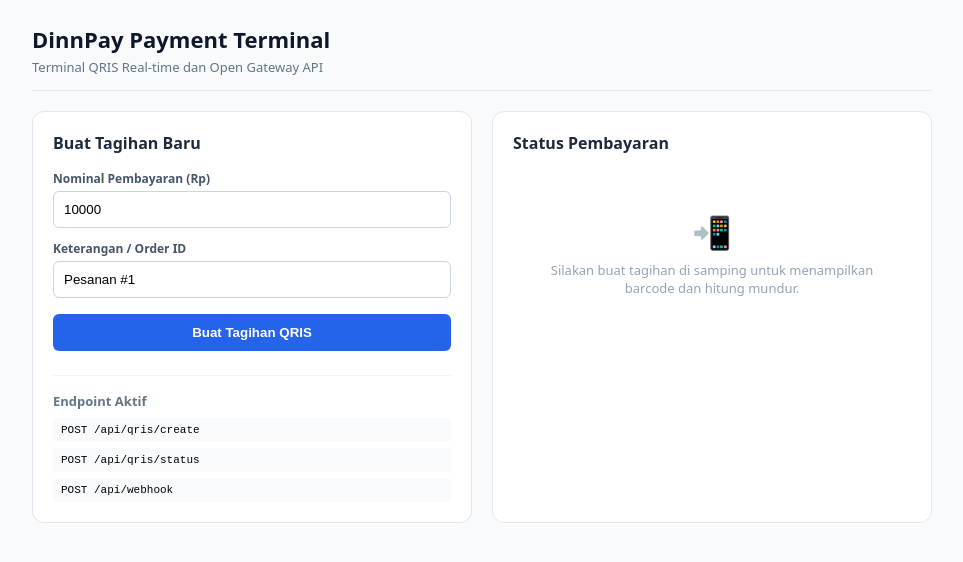
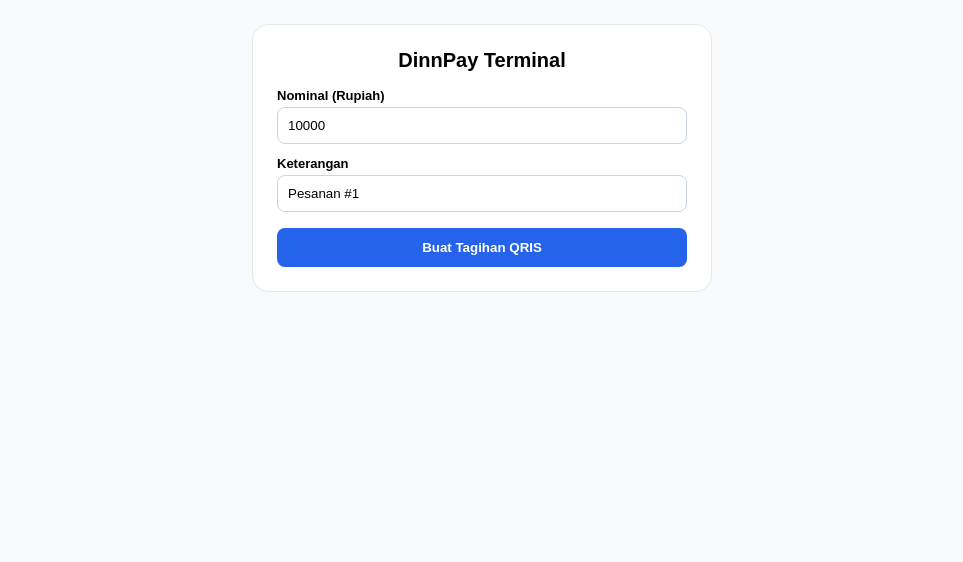
Before and after one commit to DINSTORE99/dinpay, a Next.js app: page / in a window 1280 px wide. Shown: the top 562 px of the page, without its empty margins (158-1121 px from the left). Built offline with nearby package versions, Linux system fonts and the light colour scheme.

Commit message:
Refactor HomePage and implement payment handling
Refactor HomePage to use PaymentContent component and manage payment state from URL parameters. Added loading states and improved error handling.

```diff
--- a/src/app/page.jsx
+++ b/src/app/page.jsx
@@ -1,10 +1,17 @@
 "use client";
 
-import { useState, useEffect } from "react";
+import { useState, useEffect, Suspense } from "react";
+import { useSearchParams } from "next/navigation";
 
-export default function HomePage() {
-  const [amount, setAmount] = useState(10000);
-  const [desc, setDesc] = useState("Pesanan #1");
+function PaymentContent() {
+  const searchParams = useSearchParams();
+
+  // Ambil parameter otomatis dari URL jika ada
+  const queryAmount = searchParams.get("amount") || "10000";
+  const queryOrderId = searchParams.get("order_id") || "Pesanan #1";
+
+  const [amount, setAmount] = useState(Number(queryAmount));
+  const [desc, setDesc] = useState(queryOrderId);
   const [loading, setLoading] = useState(false);
   const [qris, setQris] = useState(null);
   const [status, setStatus] = useState("pending");
@@ -12,8 +19,7 @@
   const [checking, setChecking] = useState(false);
   const [errorMsg, setErrorMsg] = useState("");
 
-  const handleCreate = async (e) => {
-    e.preventDefault();
+  const generateQris = async (nominal, keterangan) => {
     setLoading(true);
     setErrorMsg("");
     setStatus("pending");
@@ -22,7 +28,11 @@
       const res = await fetch("/api/qris/create", {
         method: "POST",
         headers: { "Content-Type": "application/json" },
-        body: JSON.stringify({ amount, description: desc, testMode: false }),
+        body: JSON.stringify({
+          amount: Number(nominal),
+          description: keterangan,
+          testMode: false,
+        }),
       });
 
       const result = await res.json();
@@ -39,6 +49,18 @@
     } finally {
       setLoading(false);
     }
+  };
+
+  // Otomatis buat QRIS jika diakses lewat link order (ada ?amount=... di URL)
+  useEffect(() => {
+    if (searchParams.get("amount")) {
+      generateQris(searchParams.get("amount"), searchParams.get("order_id") || "Invoice");
+    }
+  }, [searchParams]);
+
+  const handleManualSubmit = (e) => {
+    e.preventDefault();
+    generateQris(amount, desc);
   };
 
   const checkStatus = async () => {
@@ -61,6 +83,7 @@
     }
   };
 
+  // Timer hitung mundur & auto cek status tiap 5 detik
   useEffect(() => {
     if (!qris || status === "success" || status === "expired") return;
 
@@ -92,22 +115,14 @@
   };
 
   return (
-    <main style={{ maxWidth: 900, margin: "24px auto", padding: "0 16px", fontFamily: "system-ui, -apple-system, sans-serif" }}>
-      <header style={{ marginBottom: 20, borderBottom: "1px solid #e2e8f0", paddingBottom: 14 }}>
-        <h1 style={{ margin: 0, fontSize: 22, color: "#0f172a" }}>DinnPay Payment Terminal</h1>
-        <p style={{ margin: "4px 0 0", color: "#64748b", fontSize: 13 }}>
-          Terminal QRIS Real-time dan Open Gateway API
-        </p>
-      </header>
+    <main style={{ maxWidth: 460, margin: "24px auto", padding: "0 16px", fontFamily: "sans-serif" }}>
+      <div style={{ background: "#ffffff", padding: 24, borderRadius: 16, border: "1px solid #e2e8f0" }}>
+        <h2 style={{ margin: "0 0 16px", fontSize: 20, textAlign: "center" }}>DinnPay Terminal</h2>
 
-      <div style={{ display: "grid", gridTemplateColumns: "repeat(auto-fit, minmax(320px, 1fr))", gap: 20 }}>
-        {/* Kolom 1: Form Tagihan */}
-        <section style={{ background: "#ffffff", padding: 20, borderRadius: 12, border: "1px solid #e2e8f0" }}>
-          <h2 style={{ fontSize: 16, marginTop: 0, marginBottom: 16, color: "#1e293b" }}>Buat Tagihan Baru</h2>
-
-          <form onSubmit={handleCreate}>
-            <label style={{ display: "block", fontSize: 12, marginBottom: 4, fontWeight: 600, color: "#475569" }}>
-              Nominal Pembayaran (Rp)
+        {!qris ? (
+          <form onSubmit={handleManualSubmit}>
+            <label style={{ display: "block", fontSize: 13, marginBottom: 4, fontWeight: 600 }}>
+              Nominal (Rupiah)
             </label>
             <input
               type="number"
@@ -115,93 +130,66 @@
               step={100}
               value={amount}
               onChange={(e) => setAmount(Number(e.target.value))}
-              style={{ width: "100%", padding: 10, marginBottom: 12, borderRadius: 6, border: "1px solid #cbd5e1", boxSizing: "border-box" }}
+              style={{ width: "100%", padding: 10, marginBottom: 12, borderRadius: 8, border: "1px solid #cbd5e1", boxSizing: "border-box" }}
               required
             />
 
-            <label style={{ display: "block", fontSize: 12, marginBottom: 4, fontWeight: 600, color: "#475569" }}>
-              Keterangan / Order ID
+            <label style={{ display: "block", fontSize: 13, marginBottom: 4, fontWeight: 600 }}>
+              Keterangan
             </label>
             <input
               type="text"
               value={desc}
               onChange={(e) => setDesc(e.target.value)}
-              style={{ width: "100%", padding: 10, marginBottom: 16, borderRadius: 6, border: "1px solid #cbd5e1", boxSizing: "border-box" }}
+              style={{ width: "100%", padding: 10, marginBottom: 16, borderRadius: 8, border: "1px solid #cbd5e1", boxSizing: "border-box" }}
               required
             />
 
-            {errorMsg && <p style={{ color: "#dc2626", fontSize: 12, margin: "0 0 12px" }}>{errorMsg}</p>}
+            {errorMsg && <p style={{ color: "#dc2626", fontSize: 13, margin: "0 0 12px" }}>{errorMsg}</p>}
 
             <button
               type="submit"
               disabled={loading}
               style={{
                 width: "100%",
-                padding: 11,
+                padding: 12,
                 background: "#2563eb",
-                color: "#ffffff",
+                color: "#fff",
                 border: "none",
-                borderRadius: 6,
+                borderRadius: 8,
                 fontWeight: 600,
                 cursor: loading ? "not-allowed" : "pointer",
               }}
             >
-              {loading ? "Memproses Transaksi..." : "Buat Tagihan QRIS"}
+              {loading ? "Memproses Order..." : "Buat Tagihan QRIS"}
             </button>
           </form>
-
-          {/* Ringkasan Endpoint Terpasang */}
-          <div style={{ marginTop: 24, paddingTop: 16, borderTop: "1px solid #f1f5f9" }}>
-            <h3 style={{ fontSize: 13, margin: "0 0 8px", color: "#64748b" }}>Endpoint Aktif</h3>
-            <code style={{ display: "block", fontSize: 11, background: "#f8fafc", padding: "6px 8px", borderRadius: 4, marginBottom: 6 }}>
-              POST /api/qris/create
-            </code>
-            <code style={{ display: "block", fontSize: 11, background: "#f8fafc", padding: "6px 8px", borderRadius: 4, marginBottom: 6 }}>
-              POST /api/qris/status
-            </code>
-            <code style={{ display: "block", fontSize: 11, background: "#f8fafc", padding: "6px 8px", borderRadius: 4 }}>
-              POST /api/webhook
-            </code>
-          </div>
-        </section>
-
-        {/* Kolom 2: Status Transaksi & Monitor QRIS */}
-        <section style={{ background: "#ffffff", padding: 20, borderRadius: 12, border: "1px solid #e2e8f0", textAlign: "center" }}>
-          <h2 style={{ fontSize: 16, marginTop: 0, marginBottom: 16, textAlign: "left", color: "#1e293b" }}>
-            Status Pembayaran
-          </h2>
-
-          {!qris ? (
-            <div style={{ padding: "40px 16px", color: "#94a3b8" }}>
-              <div style={{ fontSize: 32, marginBottom: 8 }}>📲</div>
-              <p style={{ margin: 0, fontSize: 13 }}>Silakan buat tagihan di samping untuk menampilkan barcode dan hitung mundur.</p>
-            </div>
         ) : (
-            <div>
+          <div style={{ textAlign: "center" }}>
             {status === "pending" && (
               <>
                 <div style={{ display: "inline-block", padding: "4px 12px", borderRadius: 16, background: "#fef3c7", color: "#92400e", fontSize: 12, fontWeight: 600, marginBottom: 10 }}>
-                    Menunggu Pembayaran
+                  ⏳ Menunggu Pembayaran
                 </div>
 
-                  <div style={{ fontSize: 12, color: "#64748b" }}>Masa Aktif QR:</div>
+                <div style={{ fontSize: 12, color: "#64748b" }}>Batas Waktu Bayar</div>
                 <div style={{ fontSize: 24, fontWeight: 700, color: timeLeft <= 60 ? "#dc2626" : "#0f172a", marginBottom: 12 }}>
                   {formatTime(timeLeft)}
                 </div>
 
-                  <div style={{ background: "#f8fafc", padding: 12, borderRadius: 8, border: "1px solid #f1f5f9", marginBottom: 14 }}>
-                    <div style={{ fontSize: 12, color: "#64748b" }}>Total Bayar:</div>
-                    <div style={{ fontSize: 22, fontWeight: 800, color: "#0f172a" }}>
+                <div style={{ background: "#f8fafc", padding: 12, borderRadius: 10, border: "1px solid #f1f5f9", marginBottom: 14 }}>
+                  <div style={{ fontSize: 12, color: "#64748b" }}>Keterangan: {desc}</div>
+                  <div style={{ fontSize: 22, fontWeight: 800, color: "#0f172a", marginTop: 4 }}>
                     Rp {qris.total_amount?.toLocaleString("id-ID")}
                   </div>
                   {qris.amount_uniq > 0 && (
                     <small style={{ color: "#dc2626", fontSize: 11 }}>
-                        (Wajib pas dengan kode unik: {qris.amount_uniq})
+                      (Wajib pas sesuai kode unik {qris.amount_uniq})
                     </small>
                   )}
                 </div>
 
-                  <div style={{ width: 220, height: 220, margin: "0 auto 14px", border: "1px solid #e2e8f0", borderRadius: 8, padding: 6 }}>
+                <div style={{ width: 220, height: 220, margin: "0 auto 14px", padding: 6, border: "1px solid #e2e8f0", borderRadius: 10 }}>
                   <img
                     src={qris.qr_url}
                     alt="QRIS"
@@ -219,25 +207,25 @@
                     background: "#f1f5f9",
                     border: "1px solid #cbd5e1",
                     padding: "8px 14px",
-                      borderRadius: 6,
+                    borderRadius: 8,
                     fontSize: 12,
                     cursor: checking ? "not-allowed" : "pointer",
                     width: "100%",
                   }}
                 >
-                    {checking ? "Memeriksa ke server..." : "Cek Pembayaran Sekarang"}
+                  {checking ? "Memeriksa..." : "Cek Pembayaran Sekarang"}
                 </button>
               </>
             )}
 
             {status === "success" && (
-                <div style={{ padding: "20px 0" }}>
+              <div style={{ padding: "16px 0" }}>
                 <div style={{ width: 56, height: 56, borderRadius: "50%", background: "#dcfce7", color: "#166534", fontSize: 28, display: "flex", alignItems: "center", justifyContent: "center", margin: "0 auto 12px" }}>
                   ✓
                 </div>
                 <h3 style={{ margin: "0 0 6px", color: "#166534", fontSize: 18 }}>Pembayaran Diterima!</h3>
                 <p style={{ margin: "0 0 16px", color: "#64748b", fontSize: 13 }}>
-                    Dana sebesar <strong>Rp {qris.total_amount?.toLocaleString("id-ID")}</strong> berhasil diterima.
+                  Pesanan <strong>{desc}</strong> sebesar Rp {qris.total_amount?.toLocaleString("id-ID")} telah lunas.
                 </p>
                 <button
                   type="button"
@@ -252,20 +240,17 @@
                     cursor: "pointer",
                   }}
                 >
-                    Buat Transaksi Baru
+                  Transaksi Baru
                 </button>
               </div>
             )}
 
             {status === "expired" && (
-                <div style={{ padding: "20px 0" }}>
+              <div style={{ padding: "16px 0" }}>
                 <div style={{ width: 56, height: 56, borderRadius: "50%", background: "#fee2e2", color: "#991b1b", fontSize: 28, display: "flex", alignItems: "center", justifyContent: "center", margin: "0 auto 12px" }}>
                   ✕
                 </div>
-                  <h3 style={{ margin: "0 0 6px", color: "#991b1b", fontSize: 18 }}>QRIS Kedaluwarsa</h3>
-                  <p style={{ margin: "0 0 16px", color: "#64748b", fontSize: 13 }}>
-                    Batas waktu pembayaran telah habis.
-                  </p>
+                <h3 style={{ margin: "0 0 6px", color: "#991b1b", fontSize: 18 }}>Waktu Pembayaran Habis</h3>
                 <button
                   type="button"
                   onClick={() => setQris(null)}
@@ -285,8 +270,15 @@
             )}
           </div>
         )}
-        </section>
       </div>
     </main>
   );
 }
+
+export default function HomePage() {
+  return (
+    <Suspense fallback={<div style={{ textAlign: "center", padding: 40 }}>Memuat Terminal...</div>}>
+      <PaymentContent />
+    </Suspense>
+  );
+}
```
Lines whose indentation alone changed are shown as unchanged.
